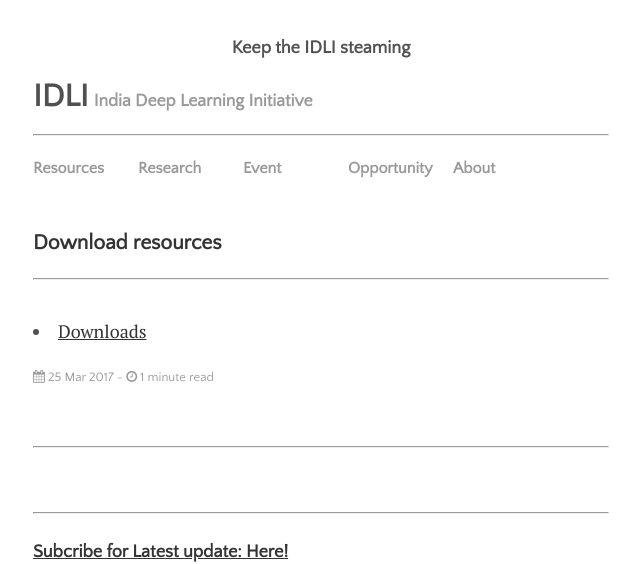
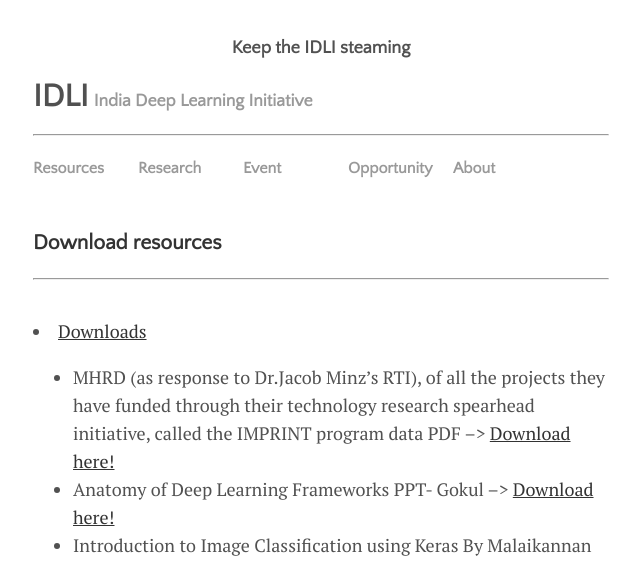
Before and after one commit to IndiaDeepLearningInitiative-IDLI/IndiaDeepLearningInitiative-IDLI.github.io, a Jekyll site: the page built from download.html, in a window 1280 px wide. Shown: the top 564 px of the page, without its empty margins (319-959 px from the left). Built offline with Jekyll 4.4.1, drawn with Linux system fonts in a browser that asks for light colours; nearby versions of some CDN libraries; comment, search, counter and statistics services are not loaded; some of the changed text lies outside the part shown.

Commit message:
Update 2017-03-25-downloads.md

```diff
--- a/_downloads/2017-03-25-downloads.md
+++ b/_downloads/2017-03-25-downloads.md
@@ -1,3 +1,8 @@
 ---
 layout: Downloads
 ---
+
+* MHRD (as response to Dr.Jacob Minz's RTI), of all the projects they have funded through their technology research spearhead initiative, called the IMPRINT program data PDF --> [Download here!](/data/ppt/pdf/imprint.pdf)
+* Anatomy of Deep Learning Frameworks PPT- Gokul --> [Download here!](/data/ppt/anatomy.pdf)
+* Introduction to Image Classification using Keras By Malaikannan Sankarasubbu Material --> [Download here!](https://github.com/malaikannan/Talks/blob/master/Demystifying_AI_Keras_Intro.ipynb)
+* GoogleNet Overview Advance By Auro Tripathy Material --> [Download here!](http://www.slideshare.net/aurot/googlenet-insights)
```
